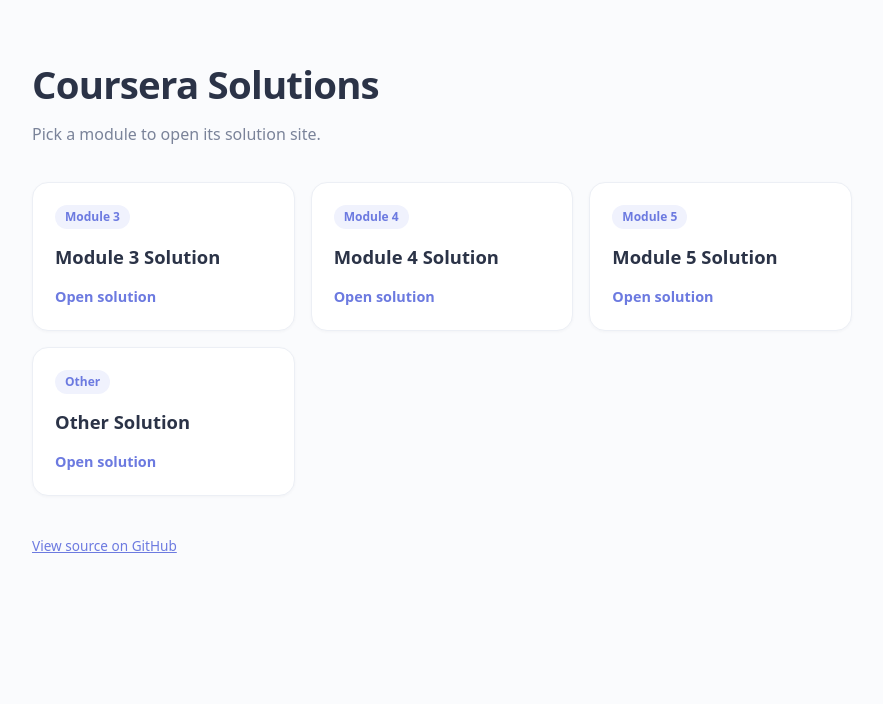
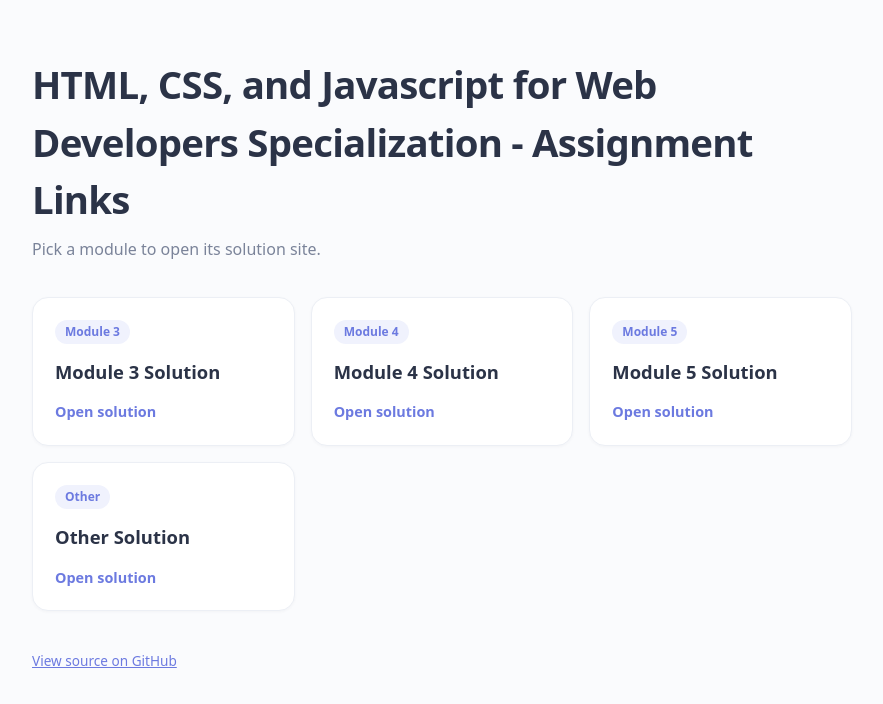
Before and after one commit to Dineshraj8/Food-LLC, a plain HTML site: page index.html in a window 1280 px wide. Shown: the whole page, without its empty margins (198-1081 px from the left). Drawn offline with Linux system fonts and the light colour scheme.

Commit message:
updated index.html

```diff
--- a/index.html
+++ b/index.html
@@ -24,7 +24,7 @@ footer a{color:var(--accent)}
 </head>
 <body>
 <div class="wrap">
-  <h1>Coursera Solutions</h1>
+  <h1>HTML, CSS, and Javascript for Web Developers Specialization - Assignment Links</h1>
   <p class="sub">Pick a module to open its solution site.</p>
 
   <div class="grid">
```
